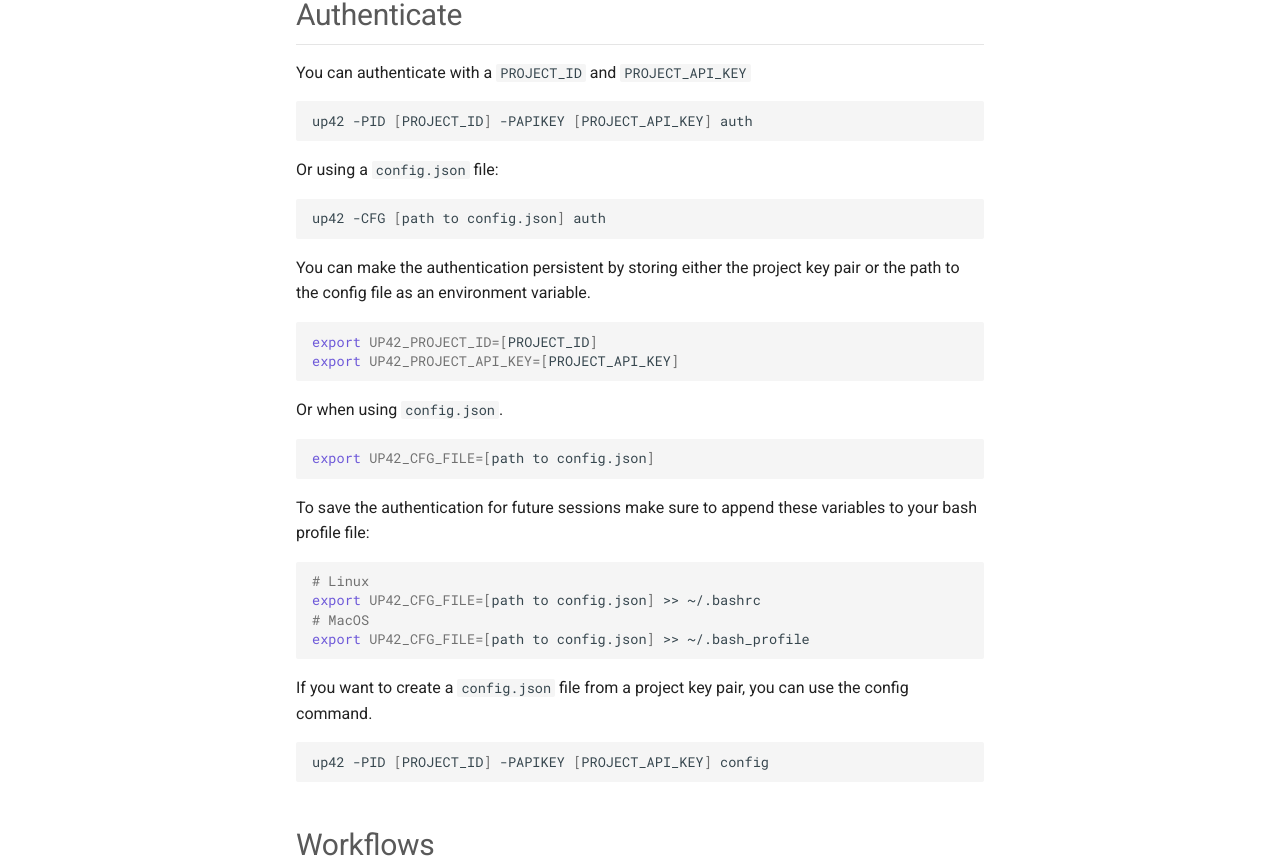
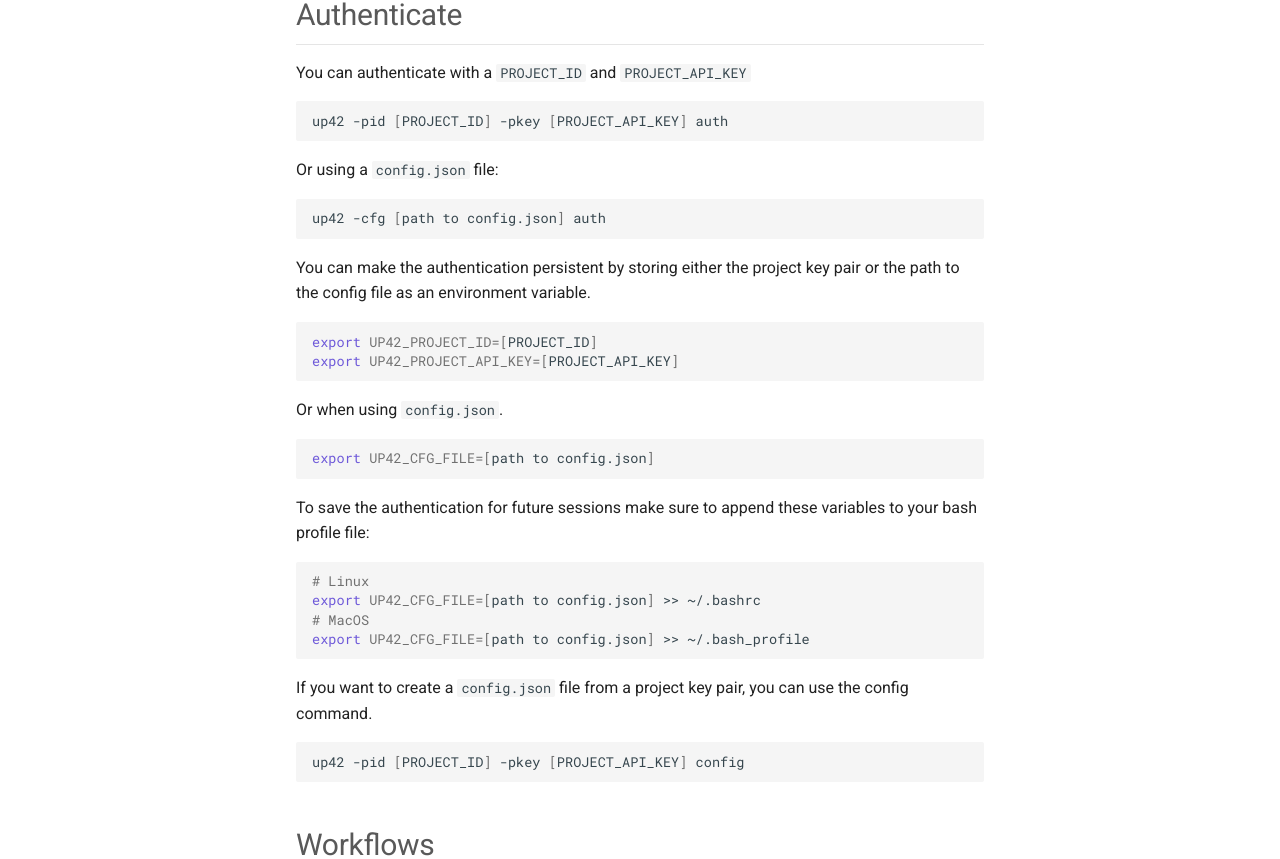
Before and after one commit to up42/up42-py, an MkDocs documentation site: the page built from docs/05_cli.md, in a window 1280 px wide and 1400 px high. Shown: the part 322-1181 px from the top of the window. Built offline with MkDocs 1.6.1 and Material for MkDocs 9.7.7, drawn with Linux system fonts in a browser that asks for light colours; comment, search, counter and statistics services are not loaded.

Commit message:
Lowercase opts in docs

````diff
--- a/docs/05_cli.md
+++ b/docs/05_cli.md
@@ -9,12 +9,12 @@
 ## Authenticate
 You can authenticate with a `PROJECT_ID` and `PROJECT_API_KEY`
 ```bash
-up42 -PID [PROJECT_ID] -PAPIKEY [PROJECT_API_KEY] auth
+up42 -pid [PROJECT_ID] -pkey [PROJECT_API_KEY] auth
 ```
 
 Or using a `config.json` file:
 ```bash
-up42 -CFG [path to config.json] auth
+up42 -cfg [path to config.json] auth
 ```
 
 You can make the authentication persistent by storing either the project key
@@ -44,7 +44,7 @@
 config command.
 
 ```bash
-up42 -PID [PROJECT_ID] -PAPIKEY [PROJECT_API_KEY] config
+up42 -pid [PROJECT_ID] -pkey [PROJECT_API_KEY] config
 ```
 
 ## Workflows
````
